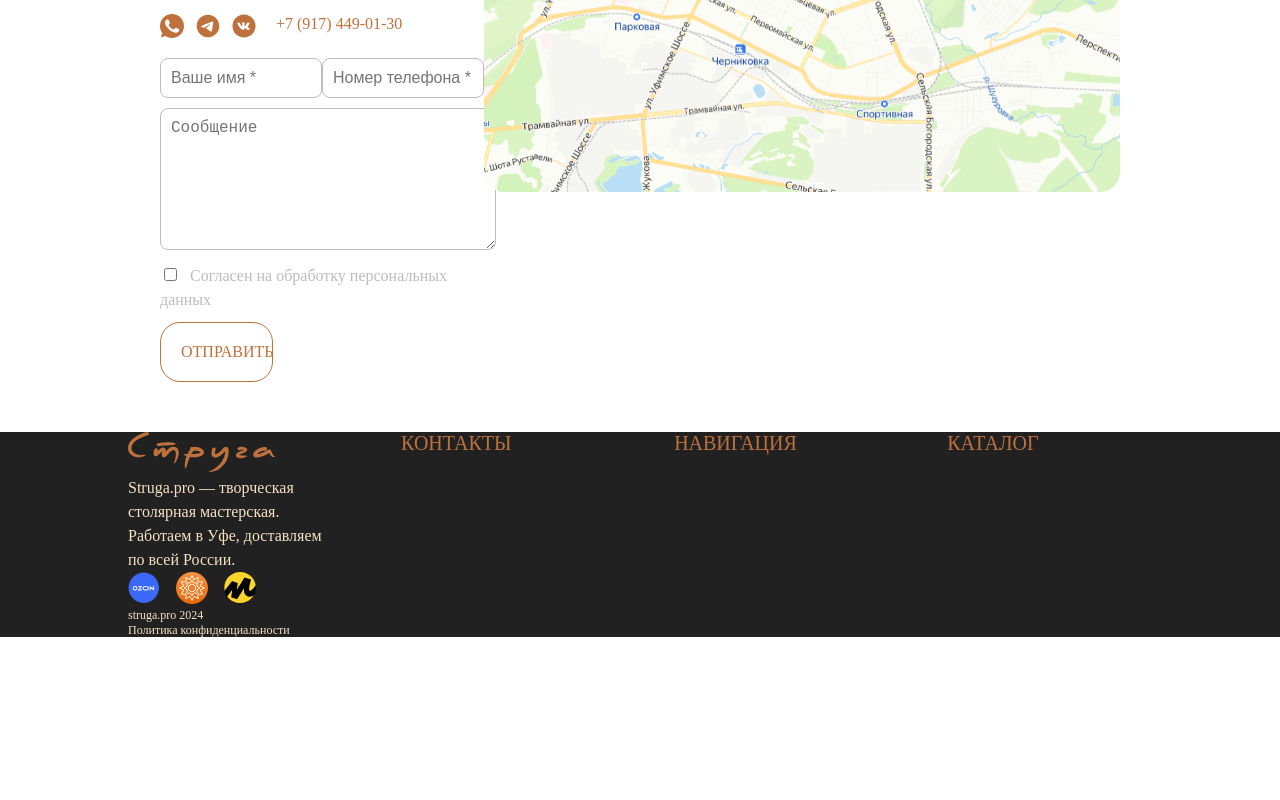
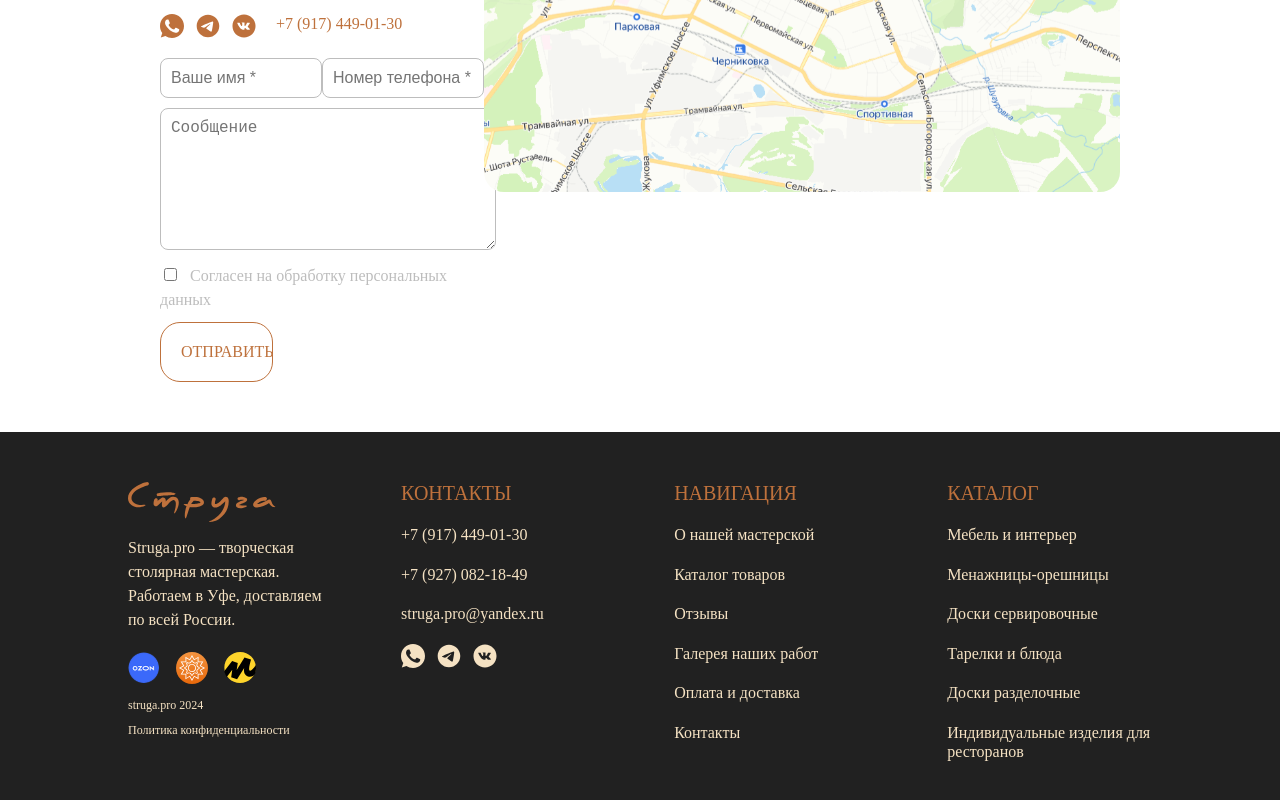
Before and after one commit to dmitr-1/struga, a React (Vite) app in the folder client/: page / in a window 1280 px wide. Shown: the part 5460-6260 px from the top of the page. Before the commit the page ends 6097 px from the top, so only its background shows below. Built offline with nearby package versions, Linux system fonts and the light colour scheme.

Commit message:
footer ready

```diff
--- a/client/src/App.scss
+++ b/client/src/App.scss
@@ -425,6 +425,7 @@ textarea {
   margin: 0 auto;
   display: flex;
   justify-content: space-between;
+  padding-bottom: 50px;
 }
 .StrugaDiscript {
   font-family: Montserrat;
@@ -432,6 +433,8 @@ textarea {
   font-weight: 400;
   line-height: 24px;
   color: #f5e2c3;
+  margin-top: 10px;
+  cursor: pointer;
 }
 .strugaDop {
   font-family: Montserrat;
@@ -439,6 +442,8 @@ textarea {
   font-weight: 400;
   line-height: 14.63px;
   color: #f5e2c3;
+  margin-top: 10px;
+  cursor: pointer;
 }
 
 .footerStruga,
@@ -446,4 +451,16 @@ textarea {
 .footerNavi,
 .footercatalog {
   width: 20%;
+  margin-top: 50px;
 }
+.infoContFooter,
+.infoNaviFooter,
+.infoCatalogFooter {
+  font-family: Montserrat;
+  font-size: 16px;
+  font-weight: 400;
+  line-height: 19.5px;
+  color: #f5e2c3;
+  margin-top: 20px;
+  cursor: pointer;
+}
--- a/client/src/Components/Footer.jsx
+++ b/client/src/Components/Footer.jsx
@@ -1,6 +1,7 @@
 import React from 'react';
 import logoFooter from '../Page/images/logoFooter.svg';
 import shops from '../Page/images/shopFooter.svg';
+import cont from '../Page/images/contactsFoot.svg';
 
 export default function Footer() {
   return (
@@ -12,18 +13,36 @@ export default function Footer() {
             Struga.pro — творческая столярная мастерская. Работаем в Уфе,
             доставляем по всей России.
           </div>
-          <img src={shops} />
+          <img src={shops} style={{ marginTop: '20px', cursor: 'pointer' }} />
           <div className='strugaDop'>struga.pro 2024</div>
           <div className='strugaDop'>Политика конфиденциальности</div>
         </div>
         <div className='footerCont'>
           <div style={{ color: '#BE713C', fontSize: '20px' }}>КОНТАКТЫ</div>
+          <div className='infoContFooter'>+7 (917) 449-01-30</div>
+          <div className='infoContFooter'>+7 (927) 082-18-49</div>
+          <div className='infoContFooter'>struga.pro@yandex.ru</div>
+          <img src={cont} className='infoContFooter'/>
         </div>
         <div className='footerNavi'>
           <div style={{ color: '#BE713C', fontSize: '20px' }}>НАВИГАЦИЯ</div>
+          <div className='infoNaviFooter'>О нашей мастерской</div>
+          <div className='infoNaviFooter'>Каталог товаров</div>
+          <div className='infoNaviFooter'>Отзывы</div>
+          <div className='infoNaviFooter'>Галерея наших работ</div>
+          <div className='infoNaviFooter'>Оплата и доставка</div>
+          <div className='infoNaviFooter'>Контакты</div>
         </div>
         <div className='footercatalog'>
           <div style={{ color: '#BE713C', fontSize: '20px' }}>КАТАЛОГ</div>
+          <div className='infoCatalogFooter'>Мебель и интерьер</div>
+          <div className='infoCatalogFooter'>Менажницы-орешницы</div>
+          <div className='infoCatalogFooter'>Доски сервировочные</div>
+          <div className='infoCatalogFooter'>Тарелки и блюда</div>
+          <div className='infoCatalogFooter'>Доски разделочные</div>
+          <div className='infoCatalogFooter'>
+            Индивидуальные изделия для ресторанов
+          </div>
         </div>
       </div>
     </div>
```
Also changed, not shown: client/src/Page/images/contactsFoot.svg (added).
